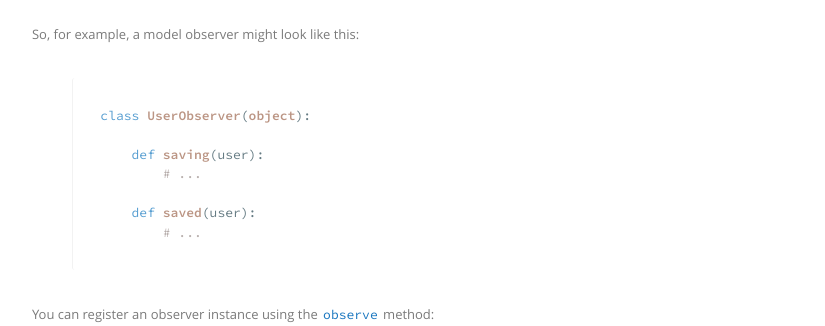
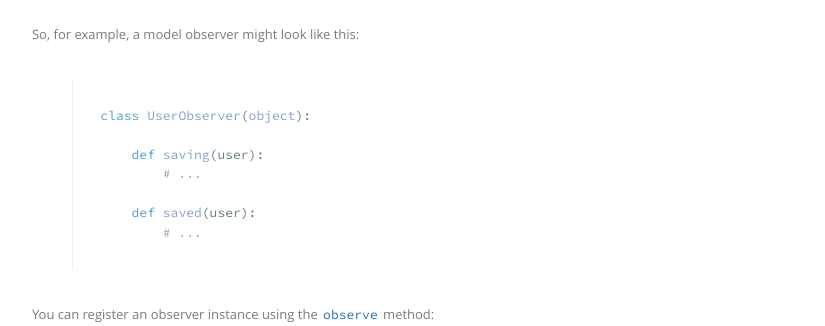
Before and after one commit to sdispater/sdispater.github.io, a Jekyll site: the page built from _posts/2015-05-31-orator-python-orm-0-6-is-out-model-events-pagination.md, in a window 1280 px wide. Shown: the part 1341-1667 px from the top of the page, without its empty margins (418-1243 px from the left). Built offline with Jekyll 4.4.1, drawn with Linux system fonts in a browser that asks for light colours; nearby versions of some CDN libraries; comment, search, counter and statistics services are not loaded.

Commit message:
Fixes highlight colors

```diff
--- a/css/highlight.css
+++ b/css/highlight.css
@@ -60,7 +60,8 @@ Orginal Style from ethanschoonover.com/solarized (c) Jeremy Hull <sourdrums@gmai
 .vhdl .hljs-literal,
 .hljs-id,
 .css .hljs-function {
-  color: #BB9584;
+  color: #879ED1;
+  font-weight: 400;
 }
 
 /* Solarized Yellow */
@@ -126,7 +127,7 @@ Orginal Style from ethanschoonover.com/solarized (c) Jeremy Hull <sourdrums@gmai
 .hljs-decorator { color: #879ED1; font-weight: normal; } /* Name.Decorator */
 .hljs .o { color: #8A8A8A } /* Operator */
 .hljs .n { color: #8A8A8A }
-.hljs .c, .hljs-comment { color: #B8AFAD; font-style: normal; }
+.hljs .c, .hljs-comment { color: #A8AFAD; font-style: normal; }
 .hljs .nl { color: #E9767F } /* Name.Label */
 .hljs .nn { color: #8986BF } /* Name.Namespace */
 .hljs .nx { color: #E9767F } /* Name.Other */
```
